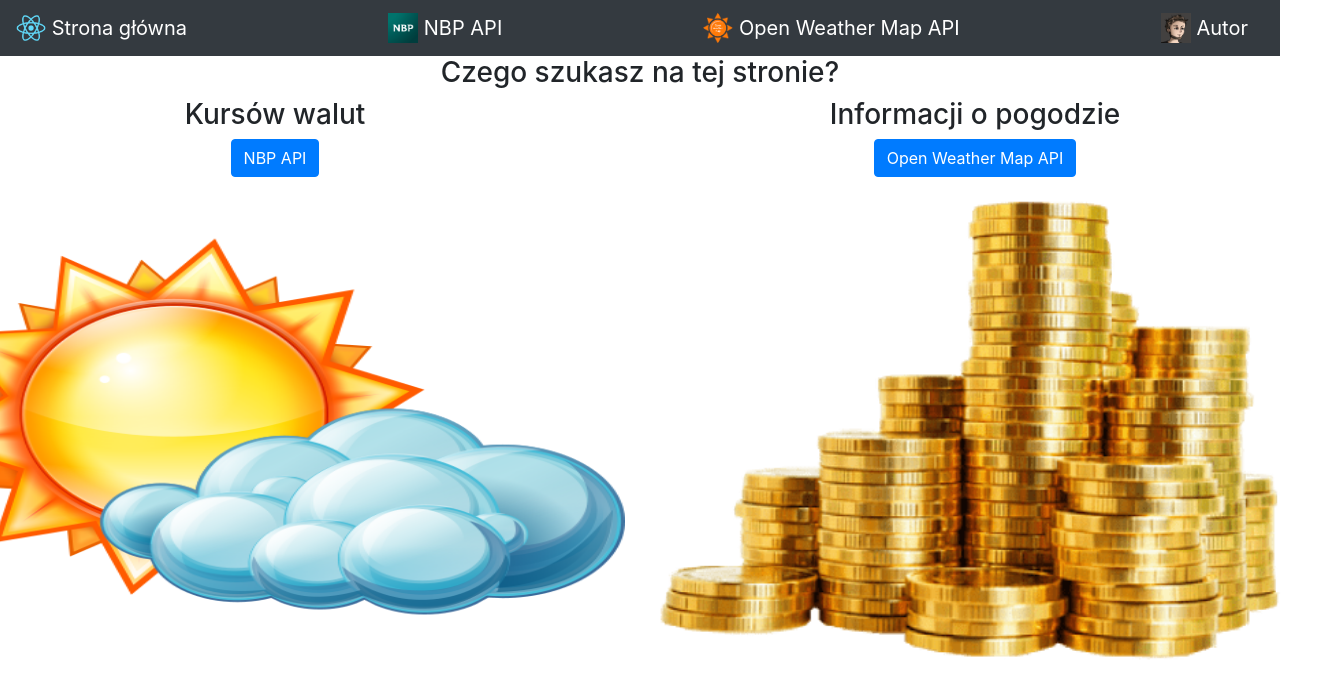
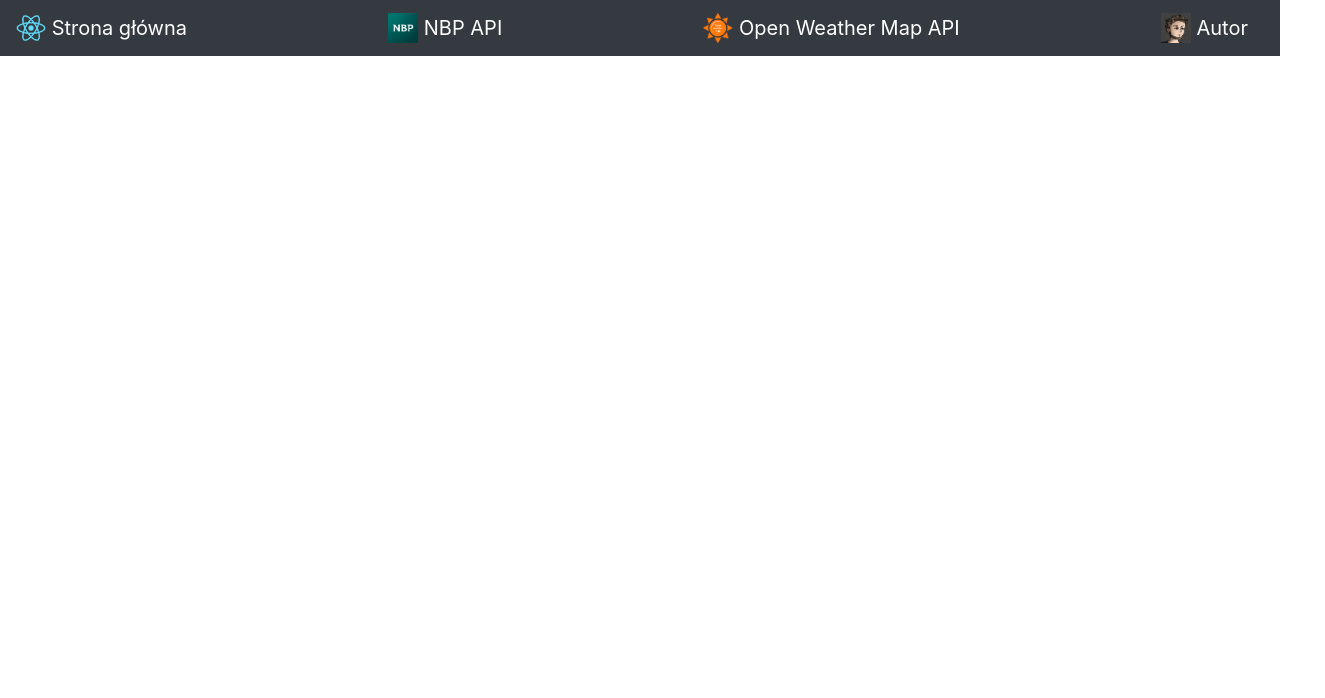
Before and after one commit to Czihi/Weather-app, a React (Create React App) app: page / in a window 1280 px wide. Shown: the top 698 px of the page, 1325 px wide, since content can reach past the window. Built offline with nearby package versions, Linux system fonts and the light colour scheme.

Commit message:
Changed route paths

```diff
--- a/src/App.js
+++ b/src/App.js
@@ -166,7 +166,7 @@
             <Router>
                 <div className="App">
                     <TopNavbar/>
-                    <Route path="/" exact render={
+                    <Route path="/Weather-app" exact render={
                         () => {
                             document.title = "Strona główna"
                             return (
@@ -175,14 +175,14 @@
                                     <div className="tendencyDiv">
                                        <API
                                        h3Label="Kursów walut"
-                                       link="/currencies"
+                                       link="/Weather-app/currencies"
                                        buttonLabel="NBP API"
                                        source="coins"
                                        alt="coins"
                                        />
                                         <API
                                             h3Label="Informacji o pogodzie"
-                                            link="/weather"
+                                            link="/Weather-app/weather"
                                             buttonLabel="Open Weather Map API"
                                             source="weather"
                                             alt="weather"
@@ -192,7 +192,7 @@
                             );
                         }
                     }/>
-                    <Route path="/weather" render={
+                    <Route path="/Weather-app/weather" render={
                         () => {
                             document.title = "Open Weather Map API"
                             return (
@@ -215,7 +215,7 @@
                         }
                     }/>
 
-                    <Route path="/currencies" render={
+                    <Route path="/Weather-app/currencies" render={
                         () => {
                             document.title = "NBP API"
                             return (
@@ -255,7 +255,7 @@
                         }
                     }/>
 
-                    <Route path="/codes" render={
+                    <Route path="/Weather-app/codes" render={
                         () => {
                             document.title = "Kursy walut"
                             return (
@@ -271,7 +271,7 @@
                         }
                     }/>
 
-                    <Route path="/author" render={
+                    <Route path="/Weather-app/author" render={
                         () => {
                             document.title = "Autor"
 
--- a/src/components/CodSection.js
+++ b/src/components/CodSection.js
@@ -8,7 +8,7 @@
             <br/>
         <h4>Nie wiesz jaki kod ma interesująca Cię waluta?</h4>
             <br/>
-            <Link to="/codes">
+            <Link to="/Weather-app/codes">
         <Button className = "buttonCheck" variant = "primary" onClick={props.check}> Sprawdź tutaj!</Button>
             </Link>
         </div>
--- a/src/components/TopNavbar.js
+++ b/src/components/TopNavbar.js
@@ -10,22 +10,22 @@
             <TopNavbarContent
                 source='home'
                 description='Strona główna'
-                to='/'
+                to='/Weather-app'
             />
             <TopNavbarContent
                 source='nbp'
                 description='NBP API'
-                to='/currencies'
+                to='/Weather-app/currencies'
             />
             <TopNavbarContent
                 source='omw'
                 description='Open Weather Map API'
-                to={'/weather'}
+                to={'/Weather-app/weather'}
             />
             <TopNavbarContent
                 source='czihi'
                 description='Autor'
-                to='/author'
+                to='/Weather-app/author'
             />
 
 
```
